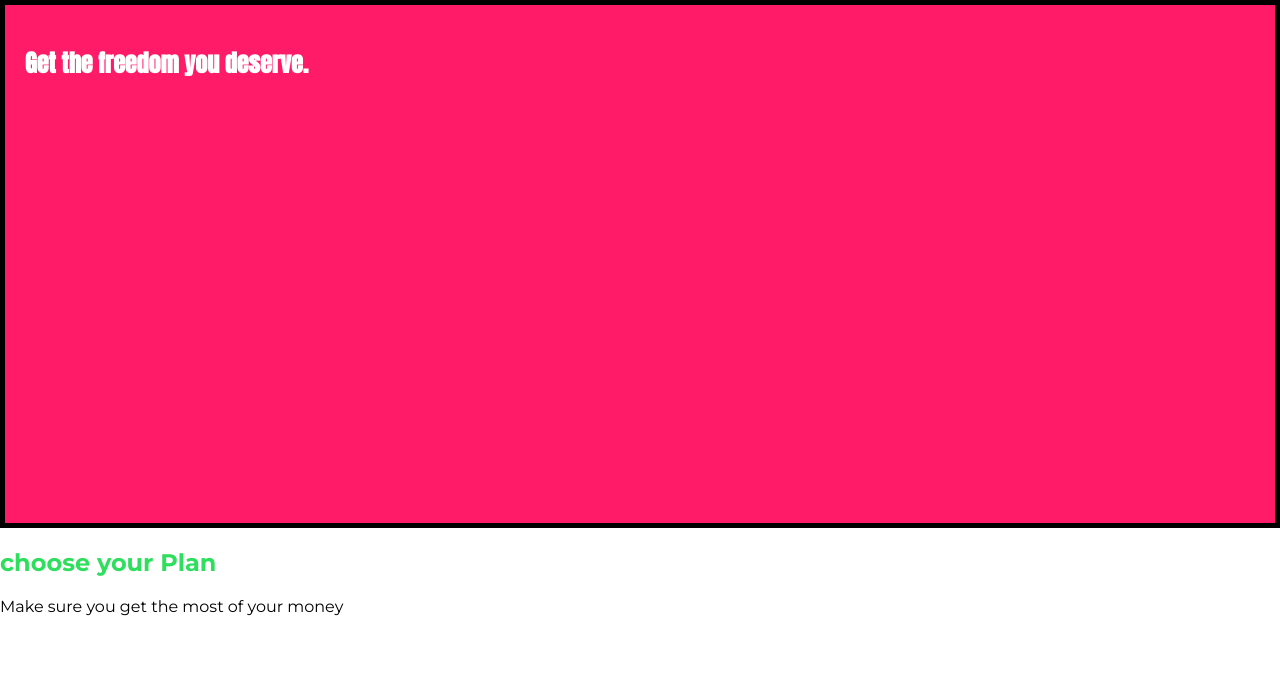
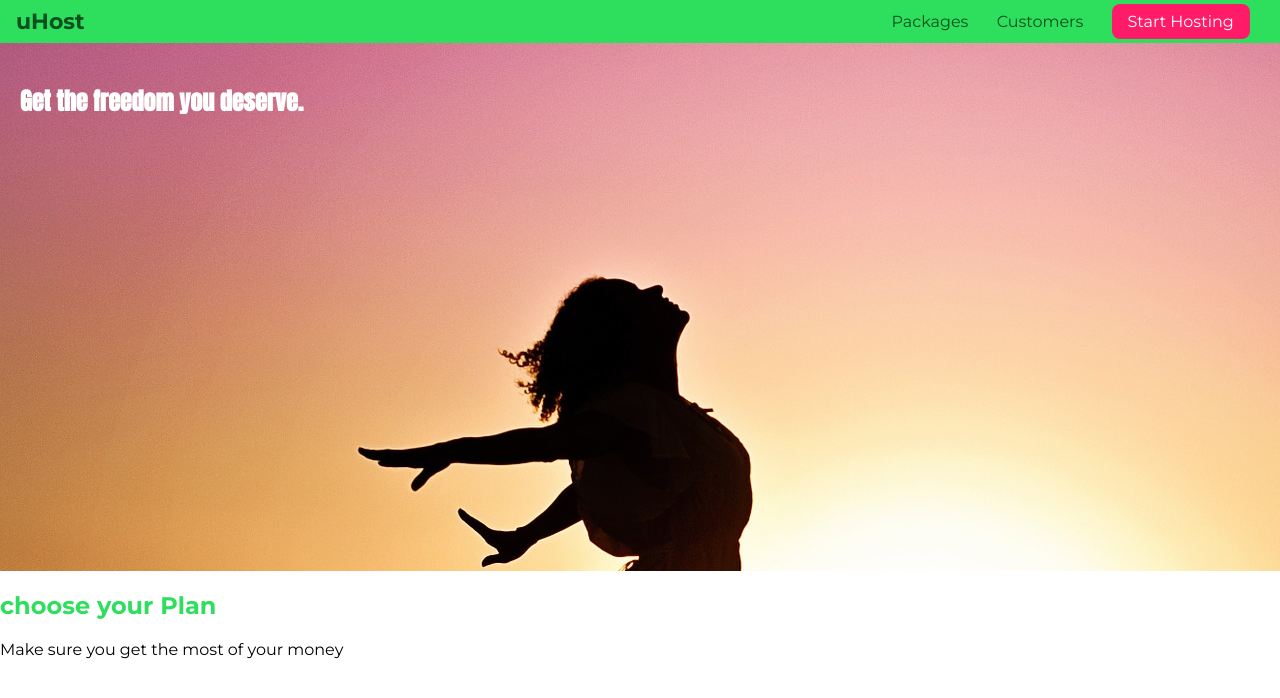
Before and after one commit to veerabv/-1_CSS_basics, a plain HTML site: page index.html in a window 1280 px wide. Drawn offline with Linux system fonts and the light colour scheme.

Commit message:
adding header with styles

```diff
--- a/index.html
+++ b/index.html
@@ -19,6 +19,26 @@
 </head>
 
 <body>
+    <header class="main-header">
+        <div>
+            <a class = "main-header__brand" href="index.html">
+                uHost
+            </a>
+        </div>
+        <nav class = "main-nav">
+            <ul class = "main-nav__items">
+                <li class = "main-nav__item">
+                    <a href="packages/index.html">Packages</a>
+                </li>
+                <li class = "main-nav__item">
+                    <a href="customers/index.html">Customers</a>
+                </li>
+                <li class = "main-nav__item main-nav__item--cta">
+                    <a href="start-hosting/index.html">Start Hosting</a>
+                </li>
+            </ul>
+        </nav>
+    </header>
     <main>
         <!-- <section style = "background: #ff1b68;"> this is inline -->
             <section id="product-overview">
--- a/main.css
+++ b/main.css
@@ -1,27 +1,87 @@
 /* external css file */
-*{
-    box-sizing: border-box;
+* {
+  box-sizing: border-box;
 }
 
 body {
-    font-family: "Montserrat", sans-serif;
-    margin:0;
+  font-family: "Montserrat", sans-serif;
+  margin: 0;
 }
 #product-overview {
-    background: #ff1b68;
-    width: 100%;
-    height: 528px;
-    padding : 20px;
-    border : 5px solid black;
-    /* margin : 20px; */
-    box-sizing: border-box;
+  background: url('freedom.jpg');
+  width: 100%;
+  height: 528px;
+  padding: 20px;
 }
 
-#product-overview h1{
-    color : white;
-    font-family: "Anton", sans-serif;  /* sans-serif is the default style we can see that in browser default*/
+#product-overview h1 {
+  color: white;
+  font-family: "Anton", sans-serif; /* sans-serif is the default style we can see that in browser default*/
 }
 
 .section-title {
-    color : #2ddf5c;
+  color: #2ddf5c;
 }
+
+/* addding header style */
+.main-header {
+  width: 100%;
+  background-color: #2ddf5c;
+  padding: 8px 16px;
+}
+
+.main-header__brand {
+  color: #0e4f1f;
+  text-decoration: none;
+  font-weight: bold;
+  font-size: 22px;
+}
+
+.main-header > div {
+  display: inline-block;
+  vertical-align: middle;
+}
+
+.main-nav {
+  display: inline-block;
+  width: calc(100% - 75px);
+  text-align: right;
+  vertical-align: middle;
+}
+
+.main-nav__items {
+  margin: 0;
+  padding: 0;
+}
+
+.main-nav__item {
+  display: inline-block;
+  margin: 0 12px;
+}
+
+.main-nav__item a {
+  text-decoration: none;
+  color: #0e4f1f;
+  padding: 3px 0;
+}
+
+.main-nav__item a:hover,
+.main-nav__item a:active {
+  color: white;
+  border-bottom: 5px solid white;
+}
+
+.main-nav__item--cta a {
+  color: white;
+  background-color: #ff1b68;
+  padding: 8px 16px;
+  border-radius: 8px;
+}
+
+.main-nav__item--cta a:hover,
+.main-nav__item--cta a:active
+{
+  background-color: white;
+  color: #ff1b68;
+  border: none;
+}
```
Also changed, not shown: freedom.jpg (added).
